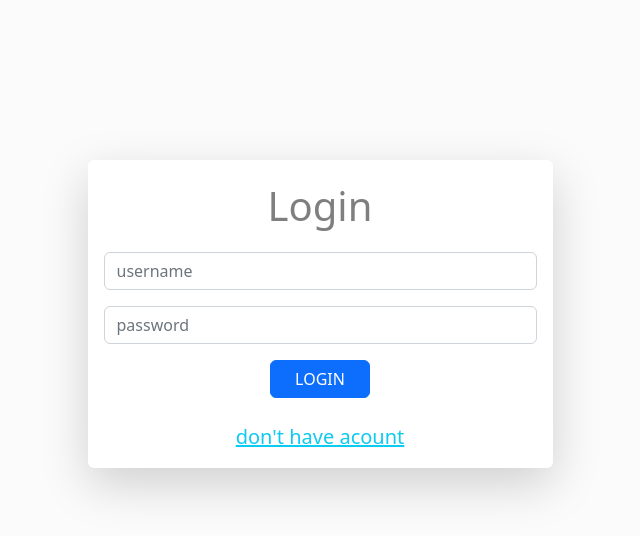
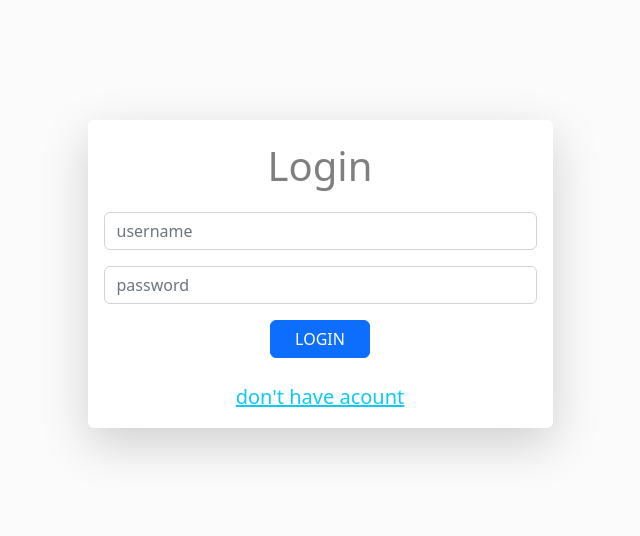
Before and after one commit to note-pad-app/note-pad-site, a React (Vite) app: page /login in a window 1280 px wide. Shown: the top 536 px of the page, without its empty margins (320-960 px from the left). Built offline with nearby package versions, Linux system fonts and the light colour scheme.

Commit message:
modify the css

```diff
--- a/src/components/catagoryCard/index.tsx
+++ b/src/components/catagoryCard/index.tsx
@@ -4,7 +4,7 @@ function CatagoryCard() {
   return (
     <div className="catagory-card d-flex justify-content-between align-items-center my-3 p-3 shadow-sm bg-white rounded">
       <div className="d-flex align-items-end">
-        <input className='category-input' type="text" value="Personal" />
+        <input className='category-input' type="text" />
       </div>
       <div>
         <button className='action-button me-4'>
--- a/src/pages/Profile.tsx
+++ b/src/pages/Profile.tsx
@@ -1,6 +1,6 @@
-import { Field, Form, Formik } from "formik"
+import { ErrorMessage, Field, Form, Formik } from "formik"
 import { useState } from "react"
-import { schema } from '../validators/profile'
+import { schema, initailValues } from '../validators/profile'
 
 function Profile() {
   const [edit, setEdit] = useState(false)
@@ -22,18 +22,23 @@ function Profile() {
         {
           edit ?
             <Formik
-              initialValues={{}}
+              initialValues={initailValues}
               validationSchema={schema}
               onSubmit={onSubmit}
             >
               <Form className='profile-edit d-flex flex-column justify-content-between gap-3 inputs mt-3'>
-
                 <div className="custom-file">
                   <Field type="file" name="photo" id="file-input" className="custom-file-input" />
                   <label htmlFor="file-input" className="custom-file-label">Upload Avatar</label>
                 </div>
                 <Field type="text" name="fullname" className='form-control' placeholder="fullname" />
+                <div className='mx-5 text-danger text-center'>
+                  <ErrorMessage name="fullname" />
+                </div>
                 <Field type="text" name="username" className='form-control' placeholder="username" />
+                <div className='mx-5 text-danger text-center'>
+                  <ErrorMessage name="username" />
+                </div>
                 <button type="submit" className="btn btn-success">Save changes</button>
               </Form>
             </Formik>
--- a/src/pages/Setting.tsx
+++ b/src/pages/Setting.tsx
@@ -46,24 +46,26 @@ function Setting() {
               validationSchema={schema}
               onSubmit={onSubmit}
             >
-              <Form className='d-flex inputs gap-4 mt-3'>
-                <div>
+              <Form className='d-flex inputs gap-2 mt-3'>
+                <div className="w-100">
                   <div className='mt-2 d-flex justify-content-start align-items-center'>
                     <Field type="password" name="password" id="dark-mode" className='form-control' placeholder="new password" />
                   </div>
-                  <div className='mx-5 mt-2 text-danger text-center'>
+                  <div className='mx-5 m-0 text-danger text-center'>
                     <ErrorMessage name="password" />
                   </div>
                 </div>
-                <div>
+                <div className="w-100">
                   <div className='mt-2 d-flex justify-content-start align-items-center'>
                     <Field type="password" name="confirm" id="dark-mode" className='form-control' placeholder="retype password" />
                   </div>
-                  <div className='mx-5 mt-2 text-danger text-center'>
+                  <div className='mx-5 m-0 text-danger text-center'>
                     <ErrorMessage name="confirm" />
                   </div>
                 </div>
-                <button type="submit" className="btn btn-success">Change</button>
+                <div>
+                <button type="submit" className="mt-2 btn btn-success">Change</button>
+                </div>
               </Form>
             </Formik>
             : ''
--- a/src/styles/global.css
+++ b/src/styles/global.css
@@ -20,18 +20,126 @@ main {
 
 .login-card,
 .signup-card {
-  margin-top: 160px !important;
+  margin-top: 120px !important;
+}
+
+i, input[type=checkbox] {
+  cursor: pointer;
+}
+
+/*------------------dark theme---------------------------------------- */
+
+/* darkgray */
+.dark .navbar {
+  border-bottom: 1px solid var(--darkgray) !important;
+}
+.dark .card,
+.dark .catagory-card,
+.dark .todocard,
+.dark .home-card,
+.dark .ck,
+.dark .view-todo,
+.dark .view-todo input[type="text"],
+.dark .category-card input,
+.dark .view-todo input[type="datetime-local"],
+.dark .settings,
+.dark .profile .detail,
+.dark .login-card,
+.dark .signup-card{
+  background-color: var(--darkgray) !important;
+}
+
+.dark button,
+.dark .modal-title,
+label {
+  color: var(--darkgray);
+}
+
+/* light */
+.dark .sidebar .list i,
+.dark .sidebar span,
+.dark .catagory-header h6,
+.dark .navbar i,
+.dark .navbar button,
+.dark p,
+.dark .todocard span,
+.dark .card p,
+.dark .todocard span,
+.dark .modal-content input[type="input"],
+.dark .view-titlebar i,
+.dark .view-titlebar p,
+.dark .view-todo i,
+.dark .view-todo input,
+.dark .view-todo input::placeholder,
+.dark .view-todo button,
+.dark .view-todo span,
+.dark .view-note button,
+.dark .view-note i,
+.dark .view-note p,
+.dark .note-content,
+.dark .catagory-card i,
+.dark .catagory-card button,
+.dark .settings button,
+.dark .settings label,
+.dark .profile label,
+.dark .profile button,
+.dark .profile h1,
+.dark .login-card i,
+.dark .signup-card i{
+  color: var(--light) !important;
+}
+
+/* dark */
+.dark .sidebar {
+  background-color: var(--black) !important;
+  border-right: 1px solid rgba(224, 224, 224, 0.164);
+}
+
+.dark .sidebar .list,
+.dark .navbar div{
+  background-color: var(--black);
+}
+
+.dark .sidebar .list a,
+.dark .modal-content,
+.new-input,
+.dark .sidebar .list a,
+.dark .sidebar button,
+.dark .sidebar button{
+  background-color: var(--dark);
+}
+.dark .profile .custom-file-label {
+  color: var(--dark) !important;
+}
+
+/* blue */
+.dark .sidebar .seperator,
+.dark .sidebar .active:not(.edit){
+  background-color: var(--blue) !important;
+}
+
+.dark .navbar a {
+  color: var(--blue) !important;
+}
+
+.dark .catagory-header a {
+  background-color: transparent !important;
+}
+
+.dark .new-input {
+  color: #a7a7a7
+}
+.dark .add-btn {
+  box-shadow: none;
+}
+.dark .catagory-header a {
+  background-color: transparent !important;
 }
 
 /* navbar */
 .navbar {
   border-bottom: 1px solid #eeeeee;
 }
-
-.dark .navbar {
-  border-bottom: 1px solid var(--darkgray);
-}
-
 /* Sidebar */
 .sidebar {
   position: fixed;
@@ -86,49 +194,7 @@ main {
   background-color: var(--darkgray)
 }
 
-/* dark mode */
-.dark .sidebar {
-  background-color: var(--black) !important;
-  border-right: 1px solid rgba(224, 224, 224, 0.164);
-}
-
-.dark .sidebar .list i,
-.dark .sidebar span {
-  color: var(--light);
-}
-
-.dark .sidebar .list {
-  background-color: var(--black);
-}
-
-.dark .catagory-header h6 {
-  color: var(--light) !important;
-}
-
-.dark .catagory-header a {
-  background-color: transparent !important;
-}
-
-.dark .sidebar .list a {
-  background-color: var(--dark);
-}
-
-.dark .sidebar .seperator {
-  background-color: var(--blue);
-}
-
-.dark .sidebar .active:not(.edit) {
-  background-color: var(--blue) !important;
-}
-
-.dark .sidebar button {
-  background-color: var(--dark) !important;
-}
-
 /*----------------------- main header ----------------------------*/
-.dark .navbar {
-  background-color: var(--black) !important;
-}
 
 .dropdown-toggle::after {
   display: none !important;
@@ -138,125 +204,13 @@ main {
   font-size: 1.5rem;
 }
 
-.dark .navbar i,
-.dark .navbar button {
-  color: var(--light);
-}
-
-.dark .navbar a {
-  color: var(--blue) !important;
-}
-
 .light .navbar a {
   color: var(--blue) !important;
 }
 
-.dark .navbar div {
-  background-color: var(--black);
-}
-
-
 /*----------------------- main ----------------------------*/
-/* .dark{
-   background-color: var(--dark);
- } */
-.dark p {
-  color: var(--light) !important;
-}
-
-.dark .home-card {
-  background-color: var(--darkgray) !important;
-}
-
-.dark .card,
-.dark .catagory-card,
-.dark .todocard {
-  background-color: var(--darkgray) !important;
-}
-
-.dark .todocard span {
-  color: var(--light) !important;
-}
-
 .modal {
   background-color: transparent;
-}
-
-.dark .modal-content,
-.new-input {
-  background-color: var(--dark);
-}
-
-.dark .new-input {
-  color: #a7a7a7
-}
-
-.dark button,
-.dark .modal-title,
-label {
-  color: var(--darkgray);
-}
-
-.dark .modal-content input[type="input"] {
-  color: var(--light) !important;
-}
-
-.dark .ck {
-  background-color: var(--darkgray) !important;
-}
-
-.dark .card p,
-.dark .todocard span {
-  color: var(--light);
-}
-
-.dark .add-btn {
-  box-shadow: none;
-}
-
-.dark .view-titlebar i,
-.dark .view-titlebar p {
-  color: var(--light) !important;
-}
-
-.dark .view-todo,
-.dark .view-todo input[type="text"],
-.dark .category-card input,
-.dark .view-todo input[type="datetime-local"] {
-  background-color: var(--darkgray) !important;
-}
-
-.dark .category-card {
-  background-color: red !important;
-}
-
-.dark .view-todo i,
-.dark .view-todo input,
-.dark .view-todo input::placeholder,
-.dark .view-todo button,
-.dark .view-todo span,
-.dark .view-note button,
-.dark .view-note i,
-.dark .view-note p,
-.dark .note-content {
-  color: var(--light) !important;
-}
-
-.dark .settings {
-  background-color: var(--darkgray) !important;
-}
-
-.dark .settings label {
-  color: var(--light) !important;
-}
-
-.dark .settings button {
-  color: var(--light) !important;
-}
-
-.dark .catagory-card i,
-.dark .catagory-card button {
-  color: var(--light)
 }
 
 .action-button {
@@ -275,35 +229,11 @@ label {
   color: var(--dark)
 }
 
-i {
-  cursor: pointer;
-}
-
 .profile-edit{
   width: 80%;
 }
 
 /*----------------------- profile ----------------------------*/
-.dark .profile .detail {
-  background-color: var(--darkgray) !important;
-}
-
-.dark .profile label {
-  color: var(--light) !important;
-}
-
-.dark .profile button {
-  color: var(--light) !important;
-}
-
-.dark .profile h1 {
-  color: var(--light) !important;
-}
-
-.dark .profile .custom-file-label {
-  color: var(--dark) !important;
-}
-
 .custom-file {
   position: relative;
   display: inline-block;
@@ -326,17 +256,6 @@ i {
   background-color: #e9ecef;
   border-radius: 4px;
   cursor: pointer;
-}
-
-/*----------------------- login signup ----------------------------*/
-.dark .login-card,
-.dark .signup-card {
-  background-color: var(--darkgray) !important;
-}
-
-.dark .login-card i,
-.dark .signup-card i {
-  color: var(--light);
 }
 
 /*----------------------- Media query ----------------------------*/
--- a/src/validators/profile.ts
+++ b/src/validators/profile.ts
@@ -1,9 +1,11 @@
 import * as yup from 'yup'
+
+const initailValues = { photo: '',fullname: 'edriss aria' , username: 'edriss'};
 
 const schema = yup.object({
     photo: yup.string(),
-    fullname: yup.string().max(4),
+    fullname: yup.string().min(4),
     username: yup.string().min(3),
 })
 
-export {schema}
+export {initailValues, schema}
```
